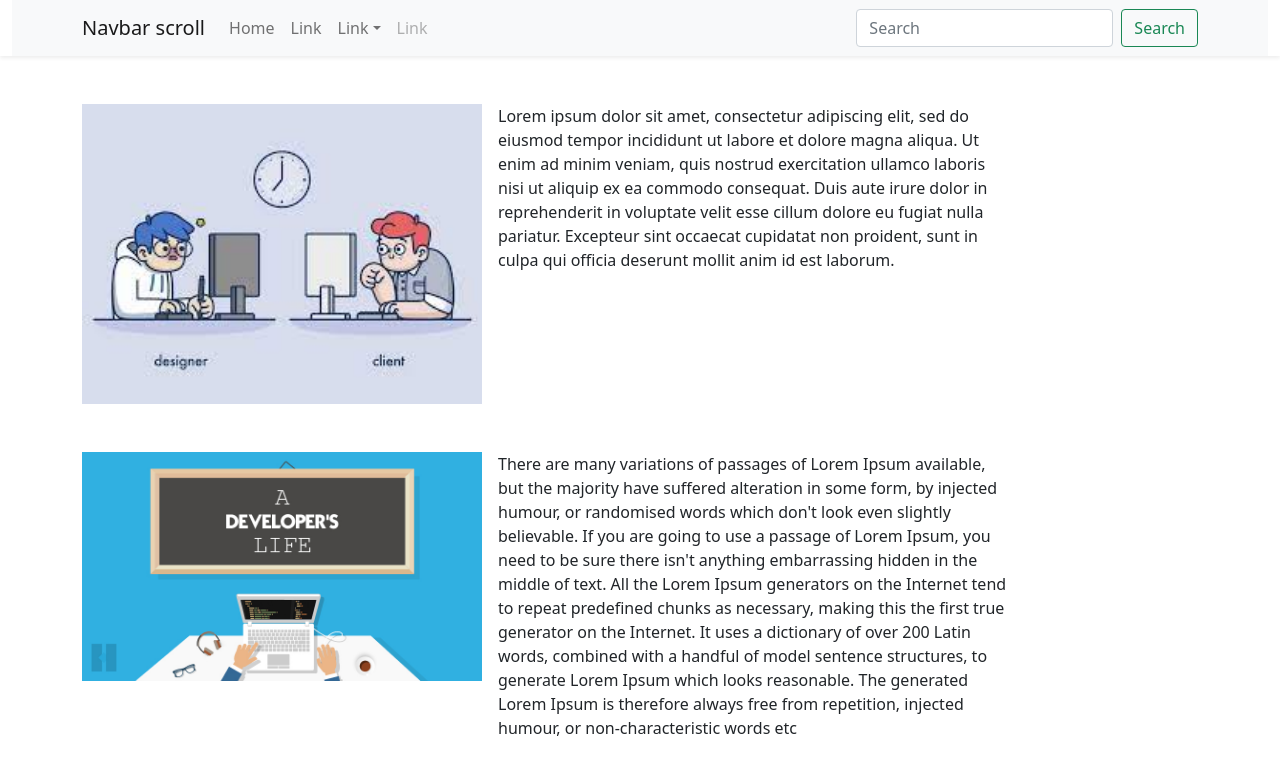
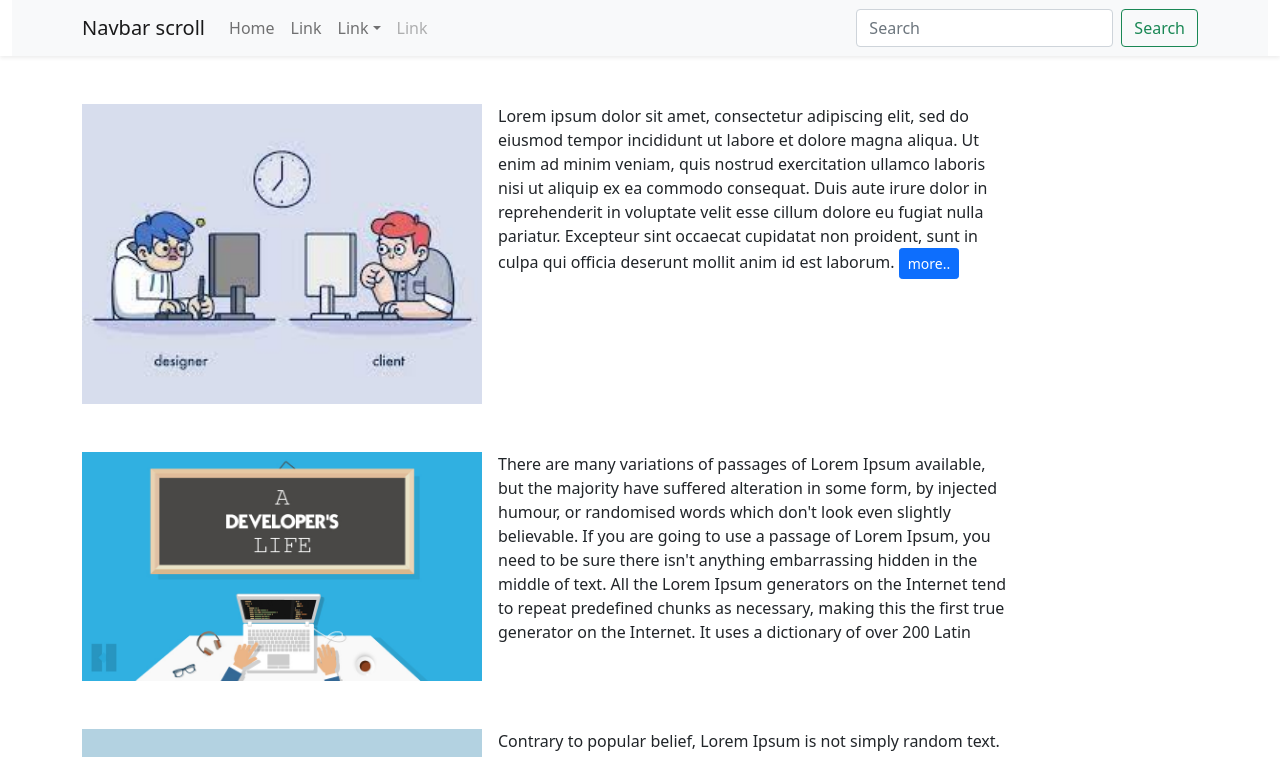
Before and after one commit to golamrabbi151/blog-frontend-app, a React (Create React App) app: page / in a window 1280 px wide. Shown: the top 757 px of the page. Built offline with nearby package versions, Linux system fonts and the light colour scheme.

Commit message:
post description limit

```diff
--- a/src/components/post/postList.js
+++ b/src/components/post/postList.js
@@ -11,16 +11,21 @@ function PostList(params) {
           style={{ width: "400px" }}
         />
       </div>
-      <div
-        className="flex-grow-1 ms-3"
-        style={{
-          //   whiteSpace: "nowrap",
-          overflow: "hidden",
-          textOverflow: "ellipsis",
-          width: "200px",
-        }}
-      >
-        {post.descriptions}
+      <div className="flex-grow-1 ms-3">
+        <p
+          style={{
+            // whiteSpace: "nowrap",
+            overflow: "hidden",
+            textOverflow: "ellipsis",
+            // maxWidth: "200px",
+            height: "196px",
+          }}
+        >
+          {post.descriptions}{" "}
+          <button type="button" className="btn btn-primary btn-sm">
+            more..
+          </button>
+        </p>
       </div>
     </div>
   );
```
